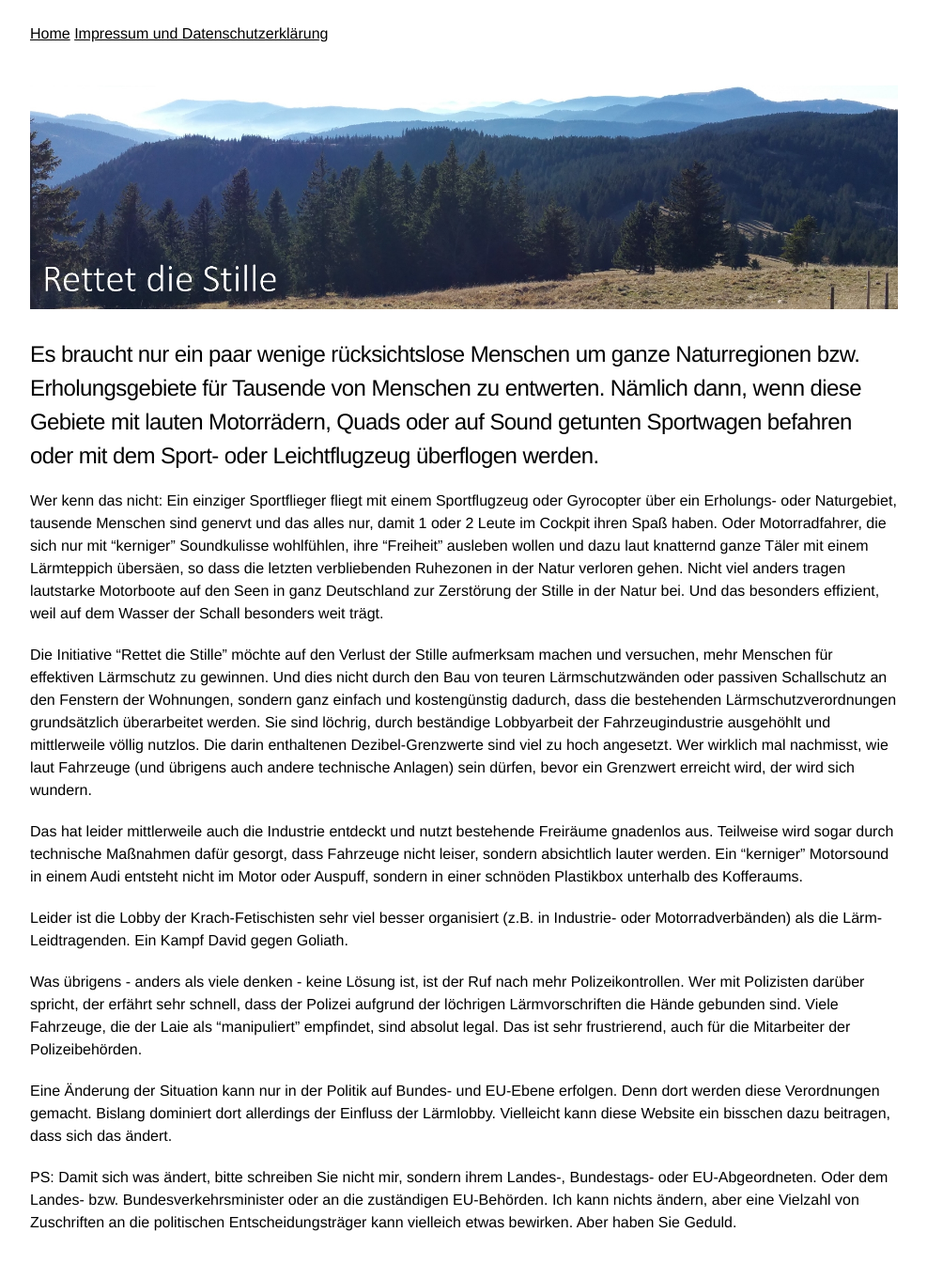
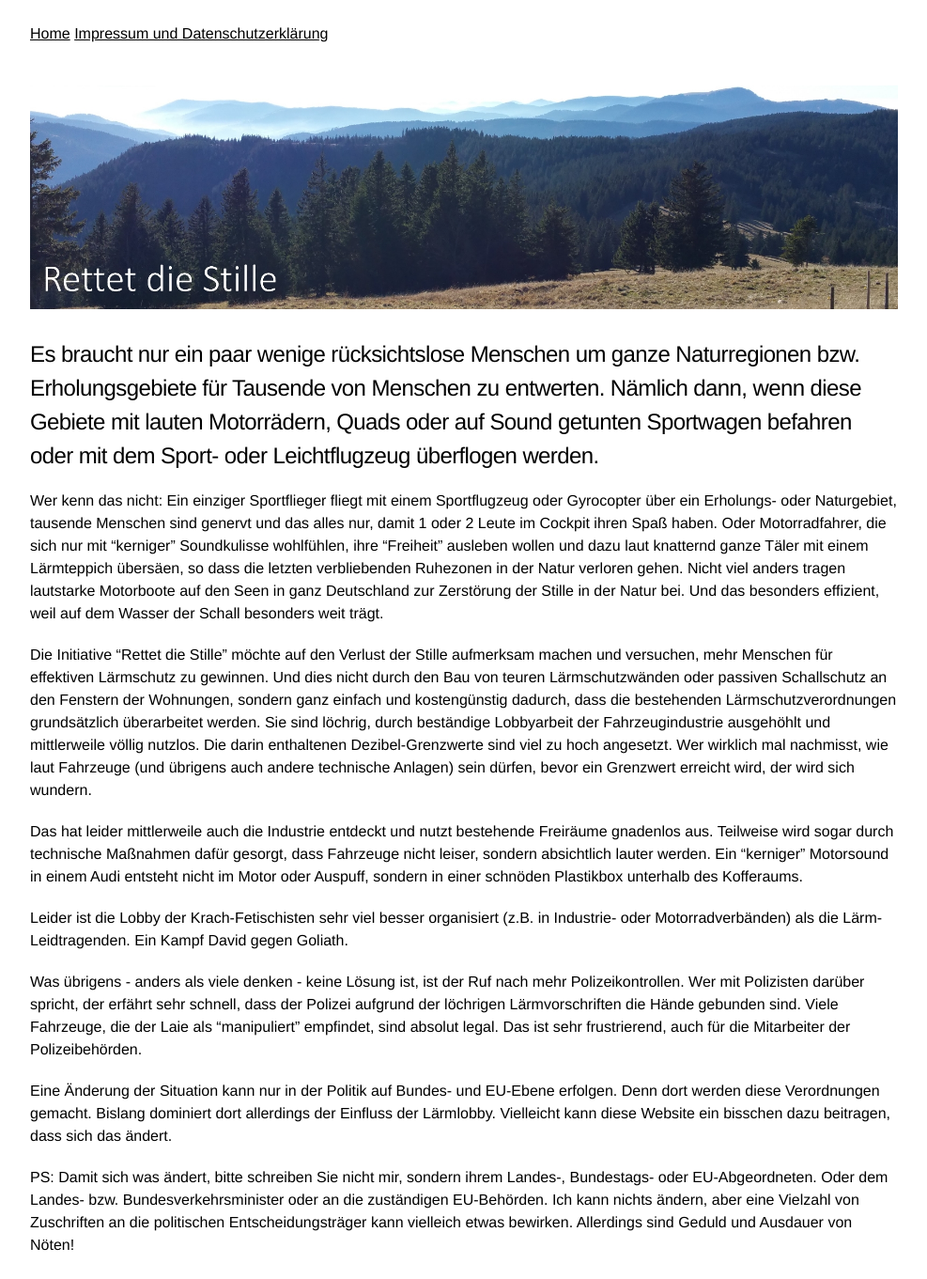
Before and after one commit to rettet-die-stille/rettet-die-stille.github.io, a Jekyll site: the page built from index.md, in a window 1280 px wide. Shown: the whole page at 94% size, without its empty margins (146-1133 px from the left). Built offline with Jekyll 4.4.1, drawn with Linux system fonts in a browser that asks for light colours; before the commit the page ends 1337 px from its top, so only the background shows below that.

Commit message:
Update index.md

```diff
--- a/index.md
+++ b/index.md
@@ -17,4 +17,4 @@ Was übrigens - anders als viele denken - keine Lösung ist, ist der Ruf nach me
 
 Eine Änderung der Situation kann nur in der Politik auf Bundes- und EU-Ebene erfolgen. Denn dort werden diese Verordnungen gemacht. Bislang dominiert dort allerdings der Einfluss der Lärmlobby. Vielleicht kann diese Website ein bisschen dazu beitragen, dass sich das ändert.
 
-PS: Damit sich was ändert, bitte schreiben Sie nicht mir, sondern ihrem Landes-, Bundestags- oder EU-Abgeordneten. Oder dem Landes- bzw. Bundesverkehrsminister oder an die zuständigen EU-Behörden. Ich kann nichts ändern, aber eine Vielzahl von Zuschriften an die politischen Entscheidungsträger kann vielleich etwas bewirken. Aber haben Sie Geduld.
+PS: Damit sich was ändert, bitte schreiben Sie nicht mir, sondern ihrem Landes-, Bundestags- oder EU-Abgeordneten. Oder dem Landes- bzw. Bundesverkehrsminister oder an die zuständigen EU-Behörden. Ich kann nichts ändern, aber eine Vielzahl von Zuschriften an die politischen Entscheidungsträger kann vielleich etwas bewirken. Allerdings sind Geduld und Ausdauer von Nöten!
```
